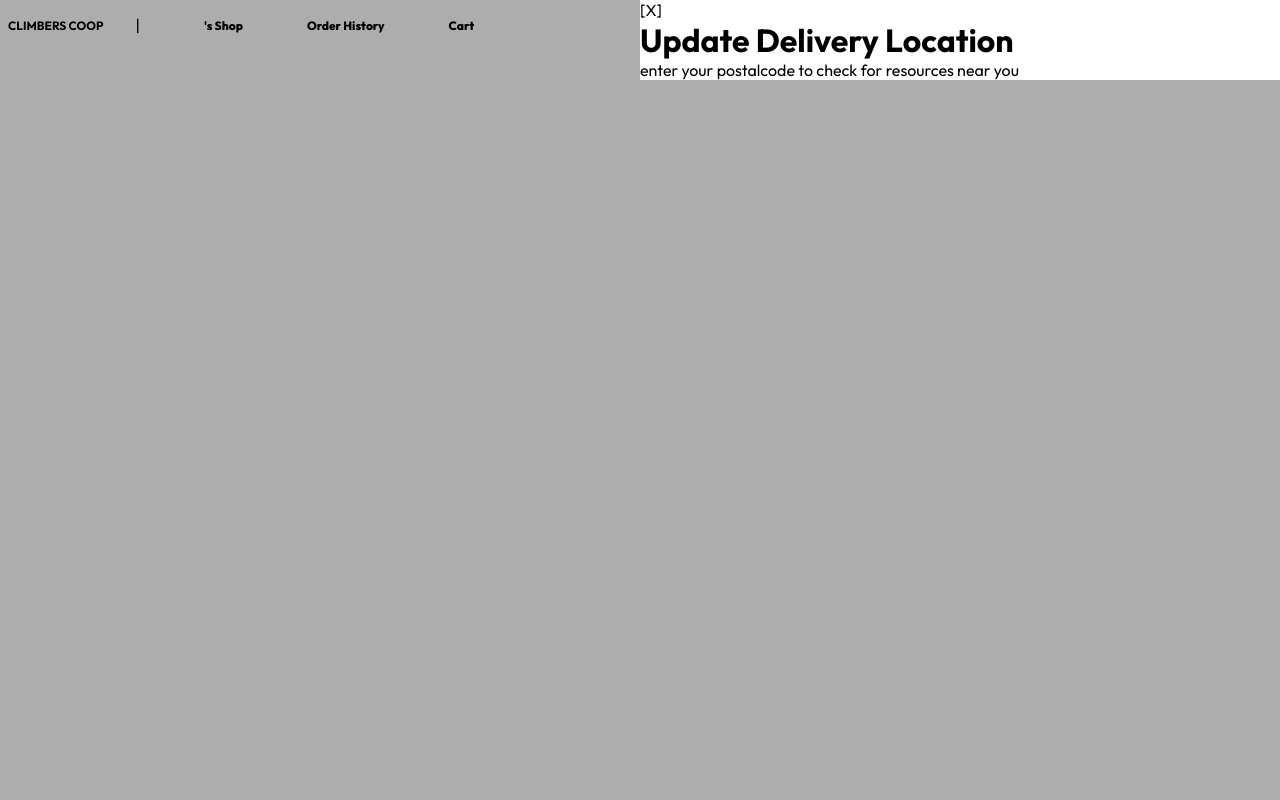
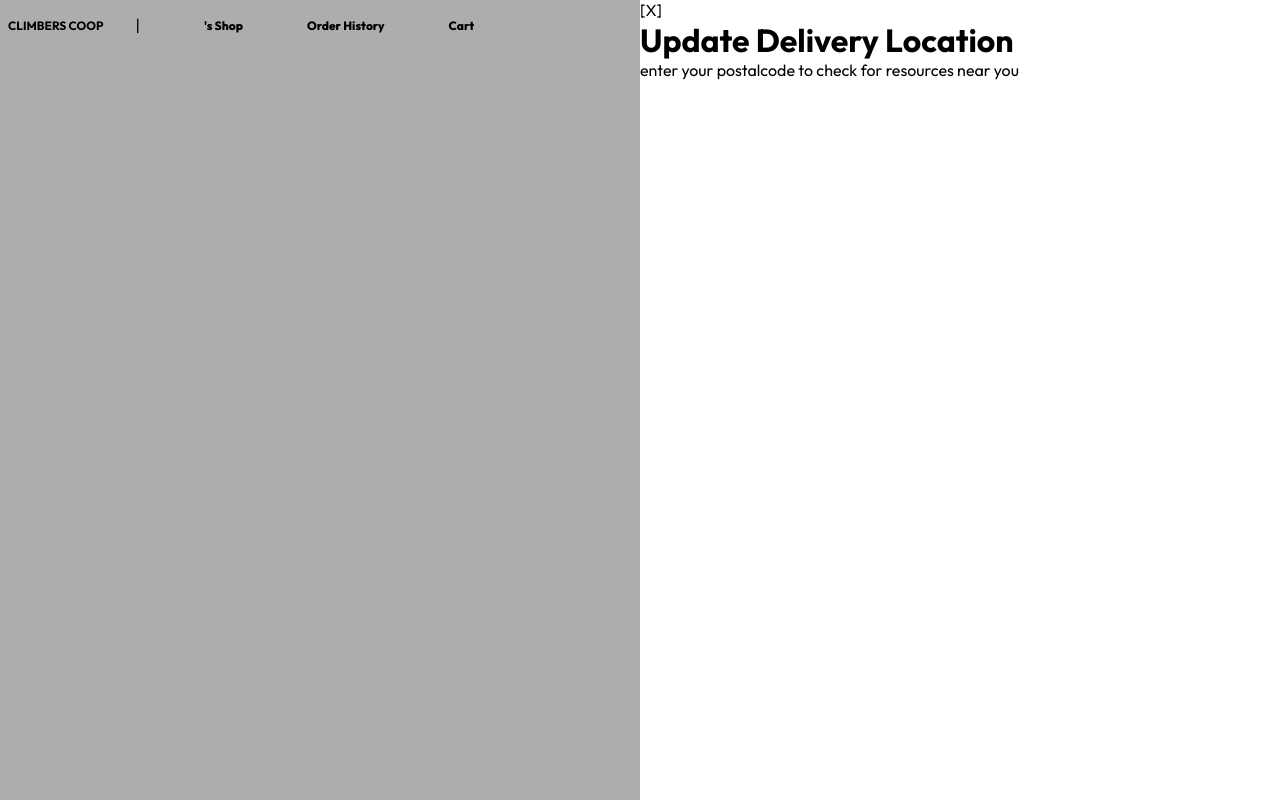
Before and after one commit to ndr2084/Community-Coop, an Angular app in the folder front/: page /cart in a window 1280 px wide. Both pictures are taken after a click on the button "Delivery Location". Built offline with nearby package versions, Linux system fonts and the light colour scheme.

Commit message:
done for day

```diff
--- a/front/src/app/page-components/location-modal/location-modal.css
+++ b/front/src/app/page-components/location-modal/location-modal.css
@@ -4,6 +4,7 @@
   display: flex;
   flex-direction: row;
   justify-content: space-evenly;
+  height: 100%;
 }
 
 .dummy{
@@ -15,7 +16,6 @@
   width: 100%;
   display: flex;
   flex-direction: column;
-  justify-content: center;
   filter: drop-shadow(0 0 2em rgba(2black, 0.5));
   background-color: white;
   color: black;
```
